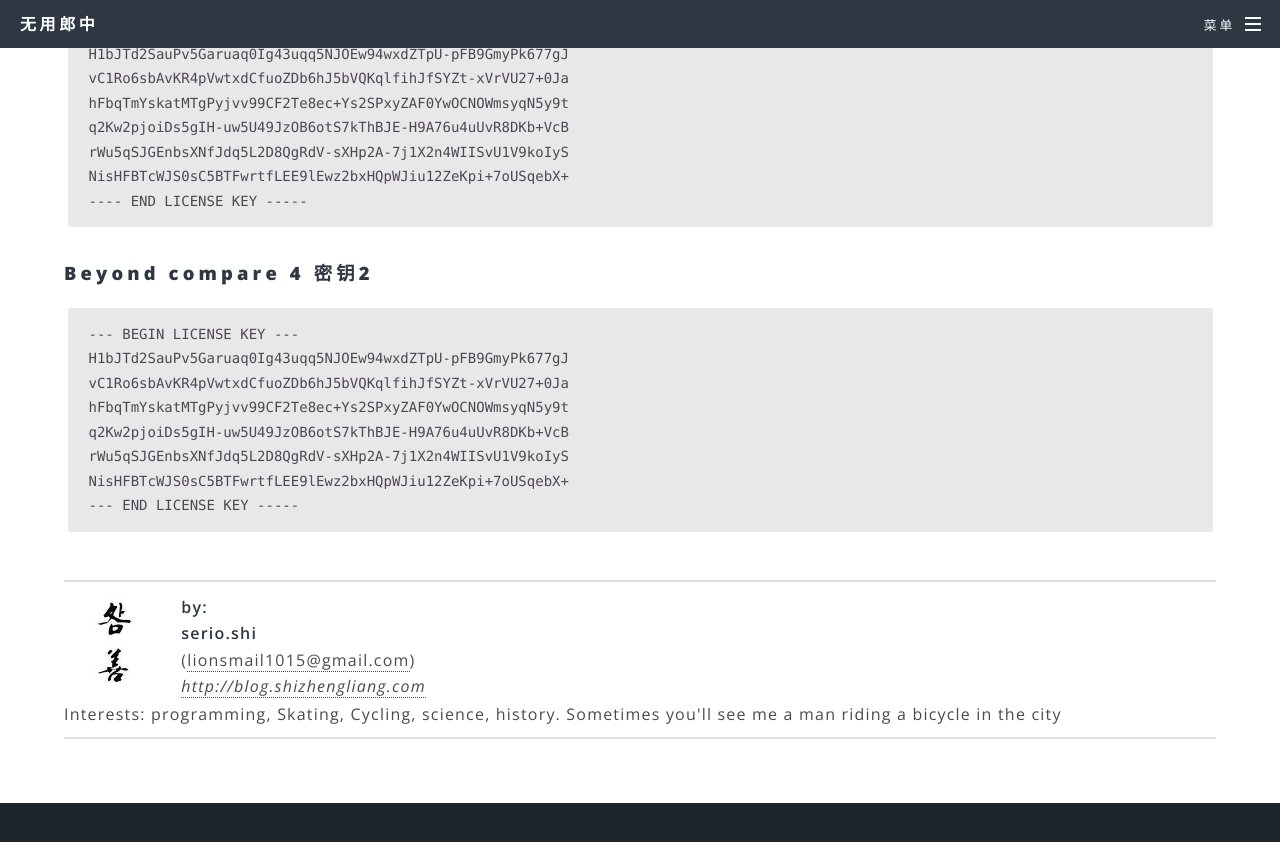
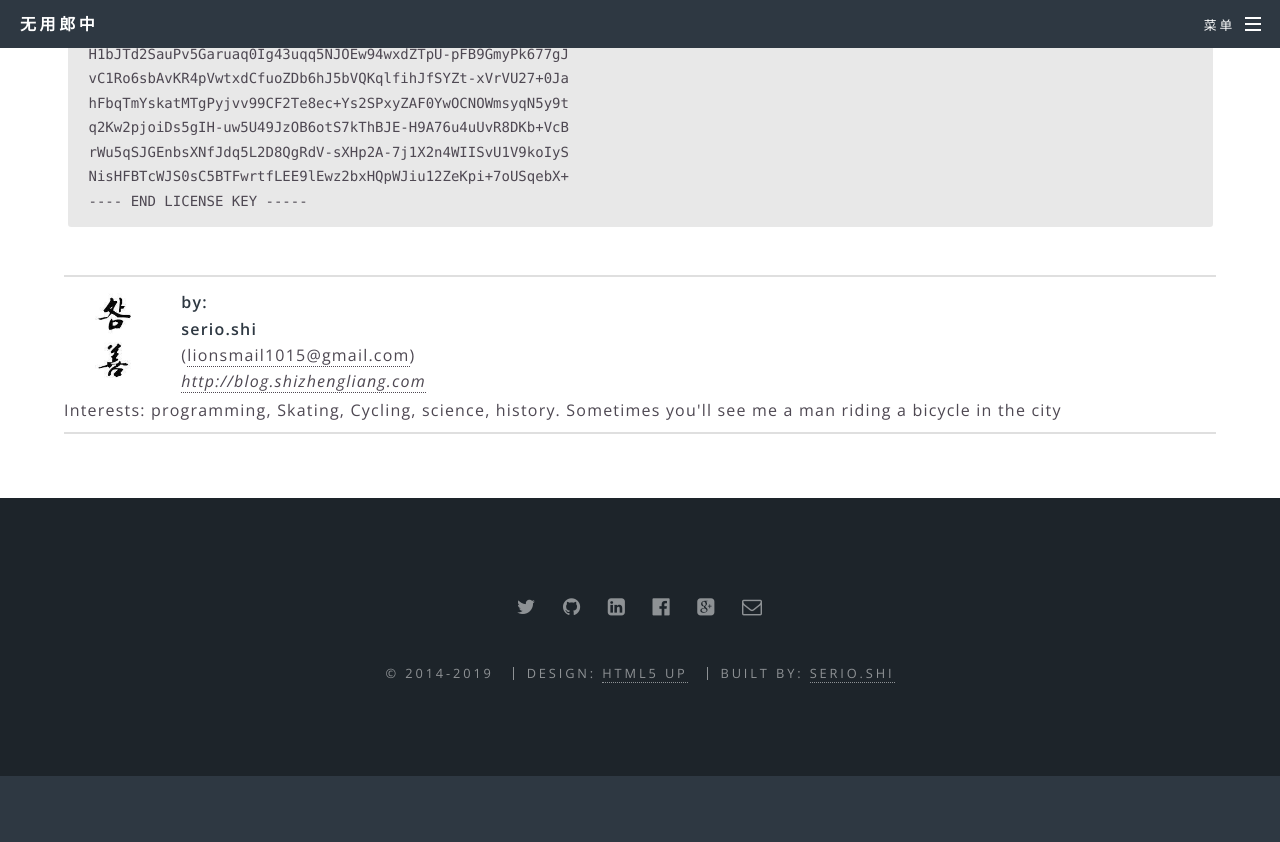
Before and after one commit to fantasylion/fantasylion.github.io, a Jekyll site: the page built from _posts/2014-07-08-beyond-compare-license-key.md, in a window 1280 px wide and 900 px high, scrolled down 848 px. Shown: the top 842 px of the window. Built offline with Jekyll 4.4.1, drawn with Linux system fonts in a browser that asks for light colours; comment, search, counter and statistics services are not loaded; after the commit the page ends 1624 px from its top, so only the background shows below that.

Commit message:
Update 2014-07-08-beyond-compare-license-key.md

````diff
--- a/_posts/2014-07-08-beyond-compare-license-key.md
+++ b/_posts/2014-07-08-beyond-compare-license-key.md
@@ -35,16 +35,3 @@
 NisHFBTcWJS0sC5BTFwrtfLEE9lEwz2bxHQpWJiu12ZeKpi+7oUSqebX+
 ---- END LICENSE KEY -----
 ```
-
-### Beyond compare 4 密钥2
-
-```
---- BEGIN LICENSE KEY ---
-H1bJTd2SauPv5Garuaq0Ig43uqq5NJOEw94wxdZTpU-pFB9GmyPk677gJ
-vC1Ro6sbAvKR4pVwtxdCfuoZDb6hJ5bVQKqlfihJfSYZt-xVrVU27+0Ja
-hFbqTmYskatMTgPyjvv99CF2Te8ec+Ys2SPxyZAF0YwOCNOWmsyqN5y9t
-q2Kw2pjoiDs5gIH-uw5U49JzOB6otS7kThBJE-H9A76u4uUvR8DKb+VcB
-rWu5qSJGEnbsXNfJdq5L2D8QgRdV-sXHp2A-7j1X2n4WIISvU1V9koIyS
-NisHFBTcWJS0sC5BTFwrtfLEE9lEwz2bxHQpWJiu12ZeKpi+7oUSqebX+
---- END LICENSE KEY -----
-```
````
